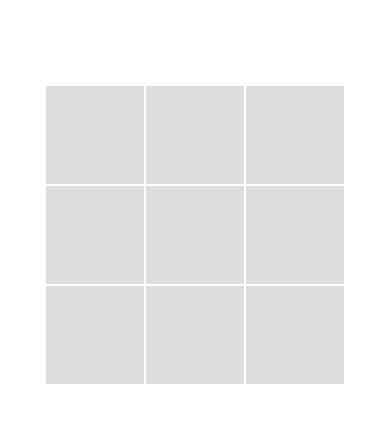
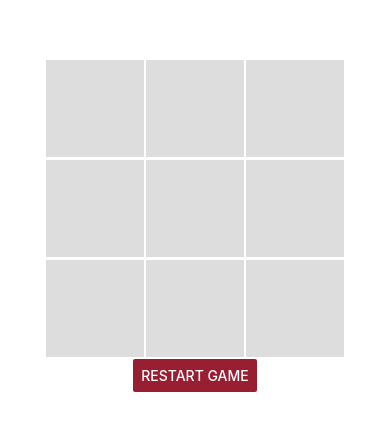
Before and after one commit to Erick-Pairault/AwesomeProject, a React Native app: screen / in a window 390 px wide. Shown: the part 187-618 px from the top of the page. Built offline with nearby package versions, Linux system fonts and the light colour scheme.

Commit message:
Implement restart button

```diff
--- a/App.js
+++ b/App.js
@@ -1,5 +1,5 @@
 import React, { useState, useEffect } from 'react';
-import { StyleSheet, View, TouchableOpacity, Text, Alert } from 'react-native';
+import { StyleSheet, View, TouchableOpacity, Text, Alert, Button } from 'react-native';
 
 const GameBoard = () => {
   const [board, setBoard] = useState(Array(9).fill(null));
@@ -41,6 +41,12 @@ const GameBoard = () => {
     return null;
   };
 
+  const restartGame = () => {
+    setBoard(Array(9).fill(null));
+    setCurrentPlayer('X');
+    setGameOver(false);
+  };
+
   useEffect(() => {
     const winner = checkForWinner(board);
     if (winner) {
@@ -65,6 +71,7 @@ const GameBoard = () => {
           </TouchableOpacity>
         ))}
       </View>
+      <Button title="Restart Game" onPress={restartGame} color="#981E32" />
     </View>
   );
 };
@@ -75,6 +82,7 @@ const styles = StyleSheet.create({
     backgroundColor: '#fff',
     alignItems: 'center',
     justifyContent: 'center',
+    paddingBottom: 20, // Add some padding at the bottom for the button
   },
   board: {
     width: 300,
```
